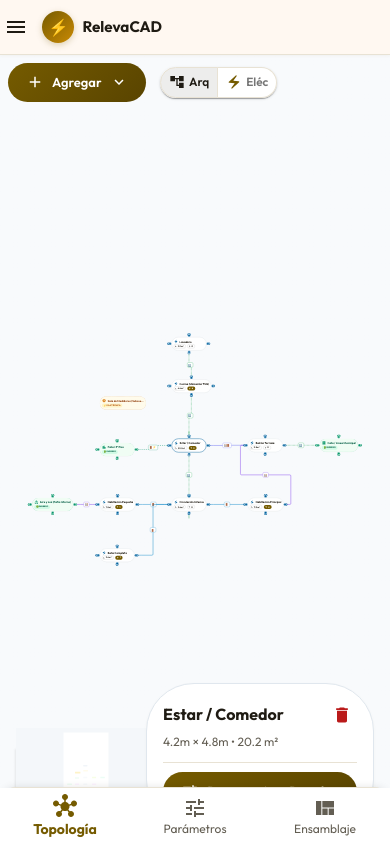
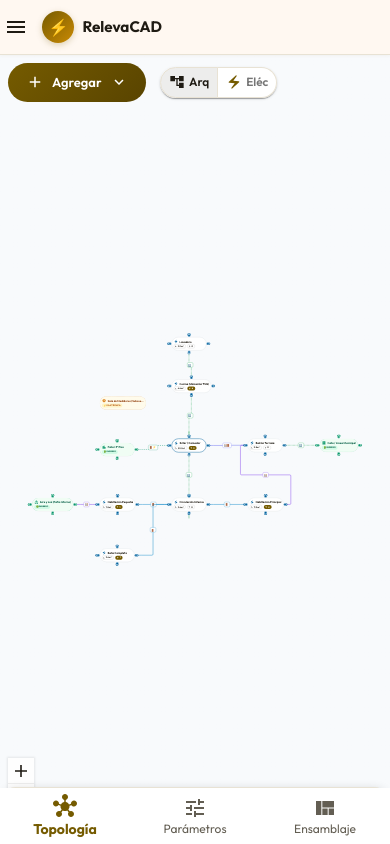
Before and after one commit to FedericoCAlonso/relevacad, a React (Vite) app: page / in a window 390 px wide. Built offline with nearby package versions, Linux system fonts and the light colour scheme.

Commit message:
fix(mobile): remove redundant floating bottom-right panel and use dvh in layout

```diff
--- a/src/views/components/layout/AppLayout.tsx
+++ b/src/views/components/layout/AppLayout.tsx
@@ -202,7 +202,8 @@ export const AppLayout: React.FC<AppLayoutProps> = ({
         component="main"
         sx={{
           flexGrow: 1,
-          height: isMobile ? 'calc(100vh - 54px - 56px)' : 'calc(100vh - 64px)',
+          height: isMobile ? 'calc(100dvh - 54px - 56px)' : 'calc(100dvh - 64px)',
+          minHeight: isMobile ? 'calc(100dvh - 54px - 56px)' : 'calc(100dvh - 64px)',
           overflow: 'hidden',
           position: 'relative',
           bgcolor: 'background.default'
@@ -223,7 +224,8 @@ export const AppLayout: React.FC<AppLayoutProps> = ({
             zIndex: 1000,
             borderTop: '1px solid',
             borderColor: 'divider',
-            bgcolor: 'background.paper'
+            bgcolor: 'background.paper',
+            pb: 'env(safe-area-inset-bottom, 0px)'
           }}
         >
           <BottomNavigation
--- a/src/views/components/topology/TopologyView.tsx
+++ b/src/views/components/topology/TopologyView.tsx
@@ -775,8 +775,8 @@ export const TopologyView: React.FC<TopologyViewProps> = ({ onOpenAddRoom }) =>
         </Panel>
       )}
 
-      {/* Tarjeta de Información del Espacio Seleccionado */}
-      {selectedRoom && !isChainMode && (
+      {/* Tarjeta de Información del Espacio Seleccionado (Solo Escritorio; en móvil se usa RoomDetailDialog) */}
+      {!isMobile && selectedRoom && !isChainMode && (
         <Panel position="bottom-right" style={{ margin: 16, maxWidth: 360, zIndex: 10 }}>
           <Card elevation={3} sx={{ borderRadius: 3, border: '1px solid #e0e7ee', bgcolor: '#ffffff' }}>
             <CardContent sx={{ p: 2, '&:last-child': { pb: 2 } }}>
@@ -842,7 +842,8 @@ export const TopologyView: React.FC<TopologyViewProps> = ({ onOpenAddRoom }) =>
         maxZoom={2.5}
       >
         <Background variant={BackgroundVariant.Dots} gap={20} size={1} color="#cbd5e1" />
-        <Controls showInteractive={false} position="bottom-left" style={{ margin: 16 }} />
+        <Controls showInteractive={false} position="bottom-left" style={{ margin: isMobile ? 8 : 16 }} />
+        {!isMobile && (
           <MiniMap
             nodeColor={(n) => {
               const r = rooms.find((rm) => rm.id === n.id);
@@ -852,6 +853,7 @@ export const TopologyView: React.FC<TopologyViewProps> = ({ onOpenAddRoom }) =>
             style={{ height: 100, width: 140, margin: 16 }}
             position="bottom-left"
           />
+        )}
       </ReactFlow>
 
       {/* Diálogo de Edición de Aberturas Arquitectónicas (Puertas / Ventanas) */}
```
Lines whose indentation alone changed are shown as unchanged.
